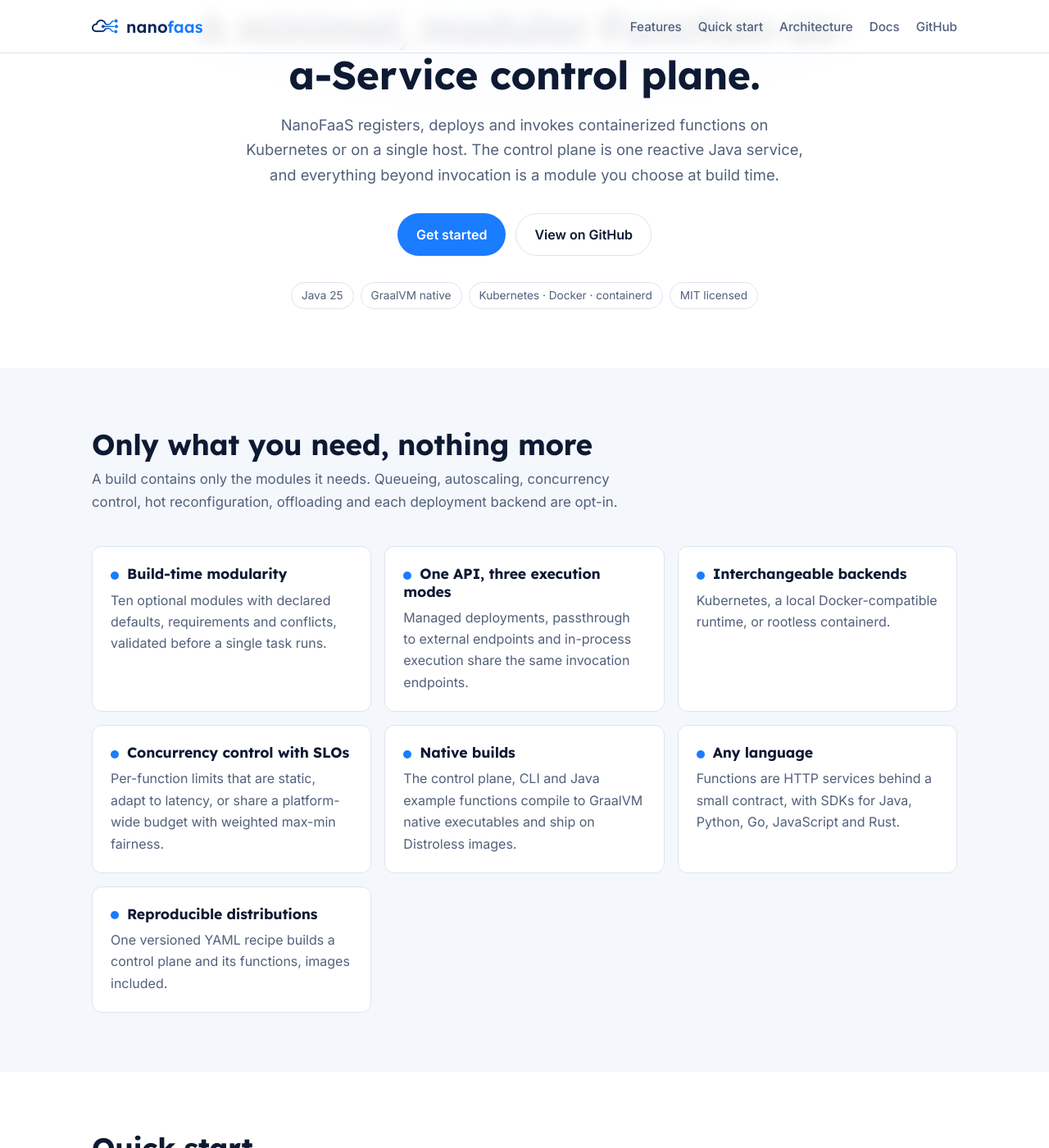
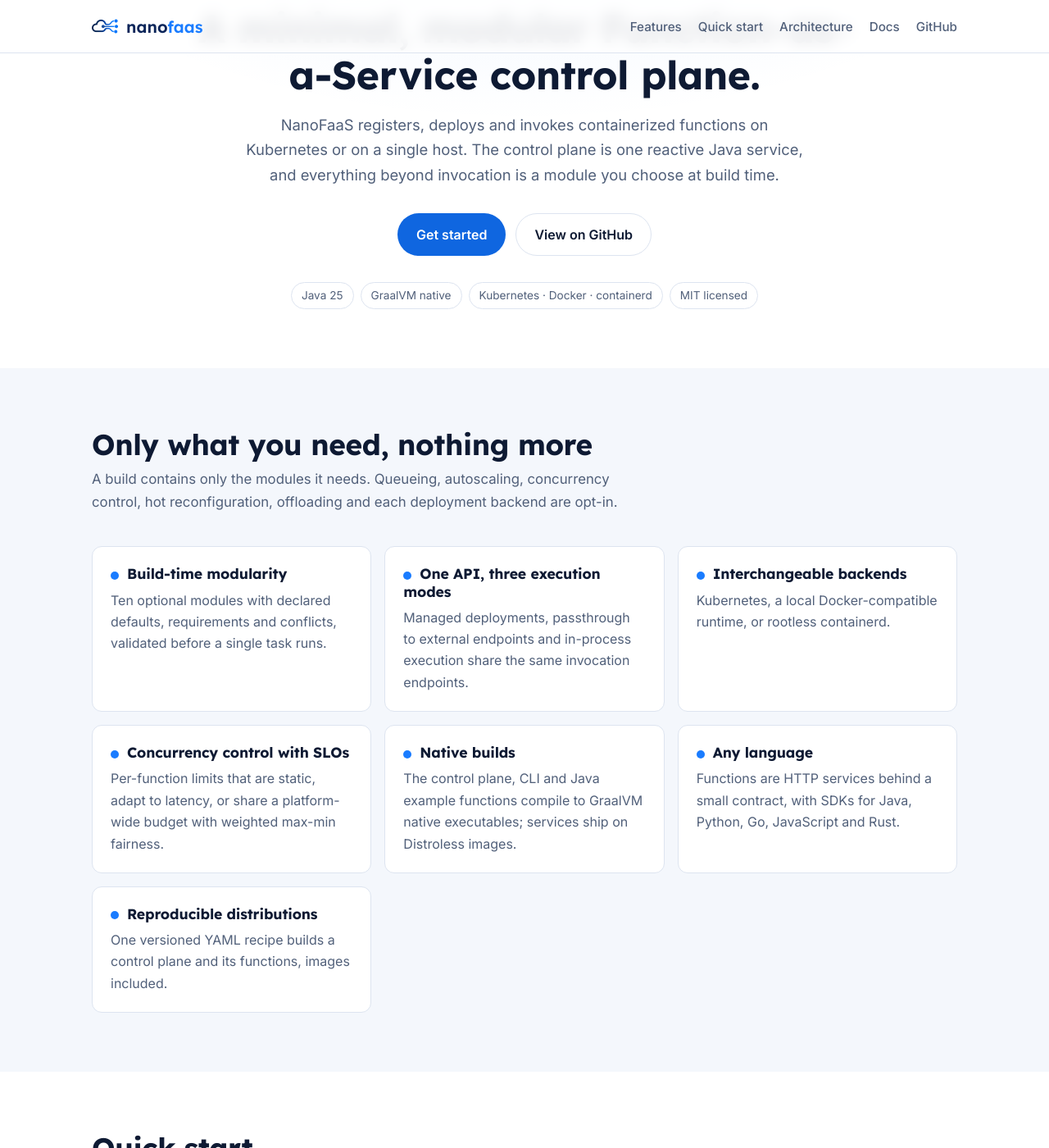
Before and after one commit to Nanofaas/nanofaas.github.io, a Jekyll site: the page built from index.html, in a window 1280 px wide and 1400 px high, scrolled down 368 px. Shown: the whole window at 82% size. Built offline with Jekyll 4.4.1, drawn with Linux system fonts in a browser that asks for light colours.

Commit message:
Fix review findings: AA contrast, prose wrapping, Distroless wording
Co-Authored-By: Claude Opus 5.5 <noreply@anthropic.com>

```diff
--- a/assets/css/style.css
+++ b/assets/css/style.css
@@ -2,7 +2,8 @@
 :root {
   --navy: #0B2559;
   --blue: #1A7CFF;
-  --blue-hover: #0F66E0;
+  --blue-strong: #0F66E0; /* AA-contrast blue for text and filled buttons */
+  --blue-strong-hover: #0B52B8;
 
   --bg: #FFFFFF;
   --bg-alt: #F4F7FC;
@@ -10,7 +11,7 @@
   --text: #0E1A33;
   --muted: #51607A;
   --line: #DDE4F0;
-  --accent: #1A7CFF;
+  --accent: #0F66E0;
   --accent-strong: #0B2559;
   --code-bg: #0B1730;
   --code-text: #E6EDF8;
@@ -106,7 +107,7 @@ pre {
 .highlight .o, .highlight .p { color: #B7C3D9; }
 
 /* ---------- Markdown pages (tutorials) ---------- */
-.prose { max-width: 760px; padding-top: 48px; padding-bottom: 64px; }
+.prose { max-width: 760px; padding-top: 48px; padding-bottom: 64px; overflow-wrap: anywhere; }
 .prose h1 { font-size: clamp(1.8rem, 4vw, 2.4rem); }
 .prose h2 { margin-top: 2.5rem; }
 .prose img { border-radius: var(--radius); }
@@ -128,8 +129,8 @@ pre {
 .lead { max-width: 680px; margin: 0 auto 32px; color: var(--muted); font-size: 1.15rem; }
 .actions { display: flex; flex-wrap: wrap; gap: 12px; justify-content: center; }
 .btn { display: inline-block; padding: 12px 22px; border: 1px solid transparent; border-radius: 999px; font-weight: 600; text-decoration: none; }
-.btn-primary { background: var(--blue); color: #fff; }
-.btn-primary:hover { background: var(--blue-hover); }
+.btn-primary { background: var(--blue-strong); color: #fff; }
+.btn-primary:hover { background: var(--blue-strong-hover); }
 .btn-ghost { border-color: var(--line); color: var(--text); }
 .btn-ghost:hover { border-color: var(--accent); }
 .badges { display: flex; flex-wrap: wrap; gap: 8px; justify-content: center; margin: 32px 0 0; padding: 0; list-style: none; }
--- a/index.html
+++ b/index.html
@@ -46,7 +46,7 @@ main_class: home
       </li>
       <li class="card">
         <h3>Native builds</h3>
-        <p>The control plane, CLI and Java example functions compile to GraalVM native executables and ship on Distroless images.</p>
+        <p>The control plane, CLI and Java example functions compile to GraalVM native executables; services ship on Distroless images.</p>
       </li>
       <li class="card">
         <h3>Any language</h3>
```
Also changed, not shown: 1 other file.
